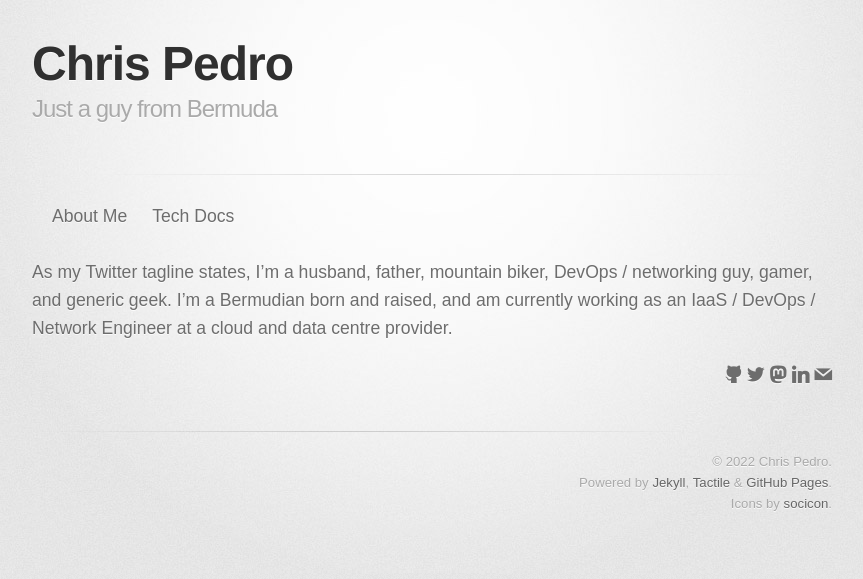
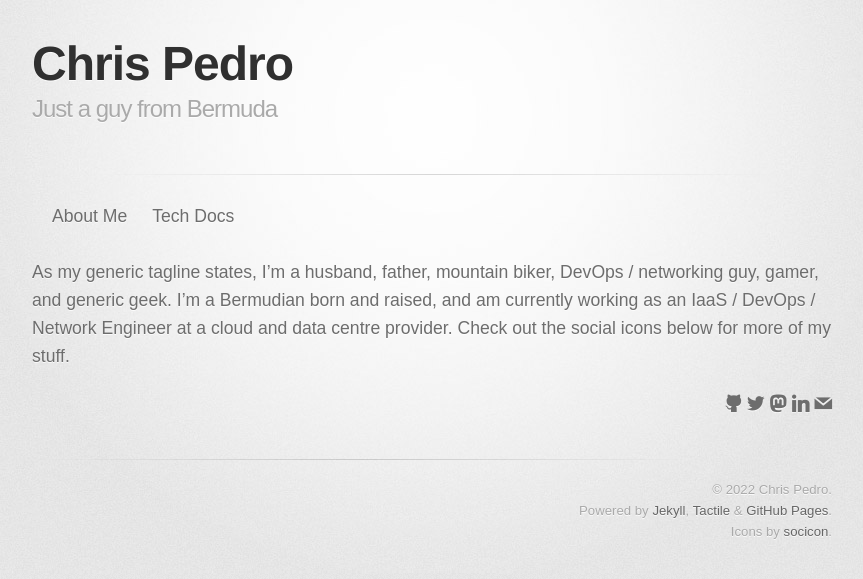
Before and after one commit to cpedro/cpedro.github.io, a Jekyll site: the page built from index.md, in a window 1280 px wide. Shown: the top 579 px of the page, without its empty margins (208-1071 px from the left). Built offline with Jekyll 4.4.1, drawn with Linux system fonts in a browser that asks for light colours; some web fonts are replaced.

Commit message:
Changed tagline on index.

```diff
--- a/index.md
+++ b/index.md
@@ -6,7 +6,7 @@ redirect_from:
   - /about.html
 ---
 
-As my Twitter tagline states, I'm a husband, father, mountain biker, DevOps /
+As my generic tagline states, I'm a husband, father, mountain biker, DevOps /
 networking guy, gamer, and generic geek.  I'm a Bermudian born and raised, and
 am currently working as an IaaS / DevOps / Network Engineer at a cloud and data
-centre provider.
+centre provider.  Check out the social icons below for more of my stuff.
```
